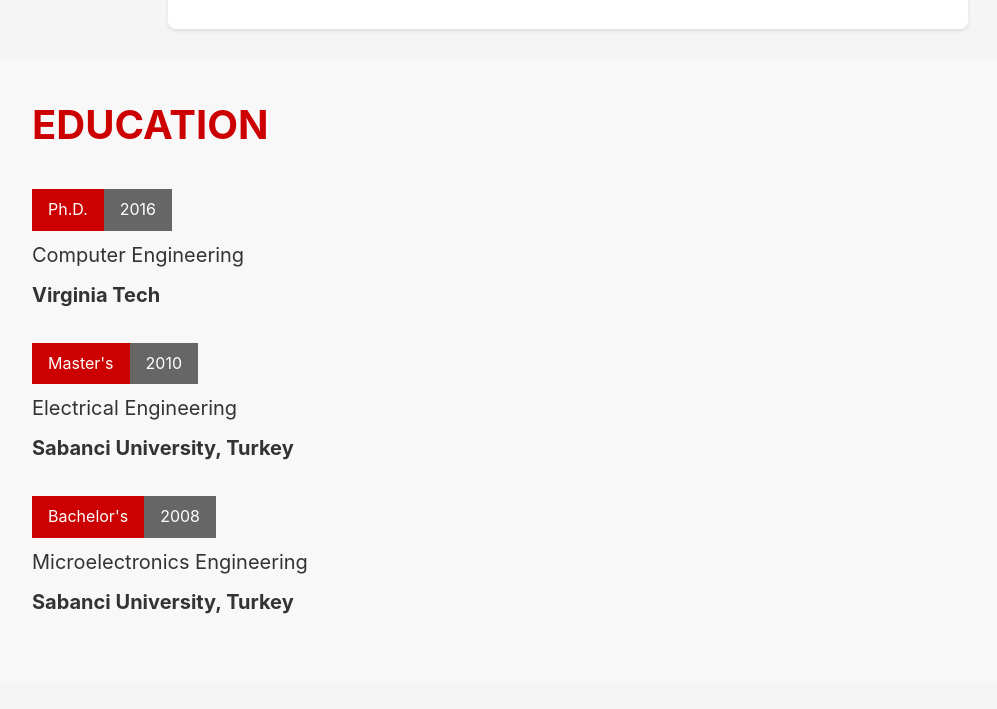
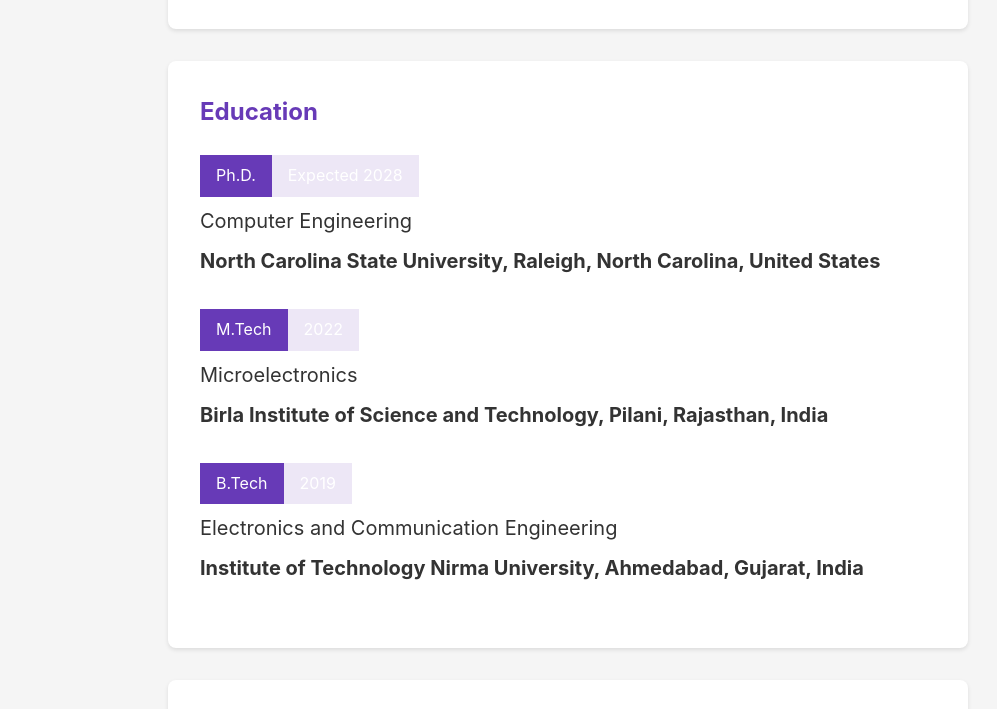
Before and after one commit to modiniayyagari/modiniayyagari.github.io, a plain HTML site: page index.html in a window 1280 px wide. Shown: the part 919-1628 px from the top of the page, without its empty margins (72-1069 px from the left). Drawn offline with Linux system fonts and the light colour scheme.

Commit message:
Update index.html

```diff
--- a/index.html
+++ b/index.html
@@ -111,18 +111,6 @@
             color: #673AB7; /* Deep Purple 500 */
         }
 
-        .container {
-            padding: 2rem;
-            background-color: #f8f8f8;
-        }
-
-        h1 {
-            color: #CC0000;
-            font-size: 2.5rem;
-            margin-bottom: 2rem;
-            font-weight: bold;
-        }
-
         .education-item {
             margin-bottom: 2rem;
         }
@@ -134,7 +122,7 @@
         }
 
         .degree-type {
-            background-color: #CC0000;
+            background-color: #673AB7; /* Deep Purple 500 */
             color: white;
             padding: 0.5rem 1rem;
             font-weight: normal;
@@ -142,7 +130,7 @@
         }
 
         .degree-year {
-            background-color: #666666;
+            background-color: #EDE7F6;
             color: white;
             padding: 0.5rem 1rem;
             display: inline-block;
@@ -339,40 +327,37 @@
                 <br>
                 My primary research interest lies in the realm of hardware security. I am currently in my first year of pursuing a PhD, focusing on understanding the fundamentals of hardware security, physical side-channels, and fault attacks on cryptographic and AI/ML hardware. In my research I am investigating the dual role of physical side channels in hardware security, exploring their potential to be both offensive and defensive strategies for AI/ML semiconductor chips.
                 <br>
-                Before starting my PhD, I gained valuable industry experience as an RTL Design Engineer at Infineon Technologies. During this time, I developed Soft IPs for CPU Sub-Systems, cryptographic accelerators, memory controllers, data transfer engines, and ML accelerators.
+                Prior to beginning my PhD, I accumulated 4.5 years of industry experience as an RTL Design Engineer at Infineon Technologies. During this time, I developed Soft IPs for CPU Sub-Systems, cryptographic accelerators, memory controllers, data transfer engines, and ML accelerators.
             </p>
         </section>
 
-        <div class="container">
-        <h1>EDUCATION</h1>
-
+        <section id="education" class="section">
+            <h2>Education</h2>
             <div class="education-item">
                 <div class="education-header">
                     <span class="degree-type">Ph.D.</span>
-                <span class="degree-year">2016</span>
+                    <span class="degree-year">Expected 2028</span>
                 </div>
                 <div class="degree-field">Computer Engineering</div>
-            <div class="institution">Virginia Tech</div>
+                <div class="institution">North Carolina State University, Raleigh, North Carolina, United States</div>
             </div>
-
             <div class="education-item">
                 <div class="education-header">
-                <span class="degree-type">Master's</span>
-                <span class="degree-year">2010</span>
+                    <span class="degree-type">M.Tech</span>
+                    <span class="degree-year">2022</span>
                 </div>
-            <div class="degree-field">Electrical Engineering</div>
-            <div class="institution">Sabanci University, Turkey</div>
+                <div class="degree-field">Microelectronics</div>
+                <div class="institution">Birla Institute of Science and Technology, Pilani, Rajasthan, India</div>
             </div>
-
             <div class="education-item">
                 <div class="education-header">
-                <span class="degree-type">Bachelor's</span>
-                <span class="degree-year">2008</span>
+                    <span class="degree-type">B.Tech</span>
+                    <span class="degree-year">2019</span>
                 </div>
-            <div class="degree-field">Microelectronics Engineering</div>
-            <div class="institution">Sabanci University, Turkey</div>
+                <div class="degree-field">Electronics and Communication Engineering</div>
+                <div class="institution">Institute of Technology Nirma University, Ahmedabad, Gujarat, India</div>
             </div>
-    </div>
+        </section>
 
         <section id="experience" class="section">
             <h2>Experience</h2>
@@ -386,7 +371,15 @@
                     <h3>Staff Electrical Design Engineer</h3>
                     <h4>Infineon Technologies + Cypress Semiconductor Corporation</h4>
                     <h5>2019-2024</h5>
-                    <p>During my tenure as an RTL Design Engineer, I led the development of next-generation ARM Cortex-M85 and Cortex-M55 CPU Sub-Systems, enhancing their micro-architecture to support additional external bus-masters with special access permissions and protection schemes. I also developed and maintained hardware accelerator SoftIPs for cryptography, data transfer engines, and programmable IO, achieving a 200x performance gain for AI accelerator SoftIP. My work included performing latency analysis for SoC Memory SoftIP, and identifying and proposing solutions for performance bottlenecks. I managed memory controller IPs, enhancing their reliability features and implementing new memory macros. Additionally, I mentored new graduates and interns, providing technical guidance and actionable feedback.</p>
+                    <p>
+                        <ul>
+                            <li>Led the development of next-generation ARM Cortex-M85 and Cortex-M55 CPU Sub-Systems, enhancing their micro-architecture to support additional external bus masters with special access permissions and protection schemes.</li>
+                            <li>Developed and maintained hardware accelerator SoftIPs for cryptography, data transfer engines, and programmable IO, achieving a 200x performance gain for AI accelerator SoftIP.</li>
+                            <li>Performed latency analysis for SoC Memory SoftIP, identifying and proposing solutions for performance bottlenecks.</li>
+                            <li>Managed memory controller IPs, enhancing their reliability features and implementing new memory macros.</li>
+                            <li>Mentored new graduates and interns, providing technical guidance and actionable feedback.</li>
+                        </ul>
+                    </p>
                 </div>
             </div>
         </section>
```
Lines whose indentation alone changed are shown as unchanged.
